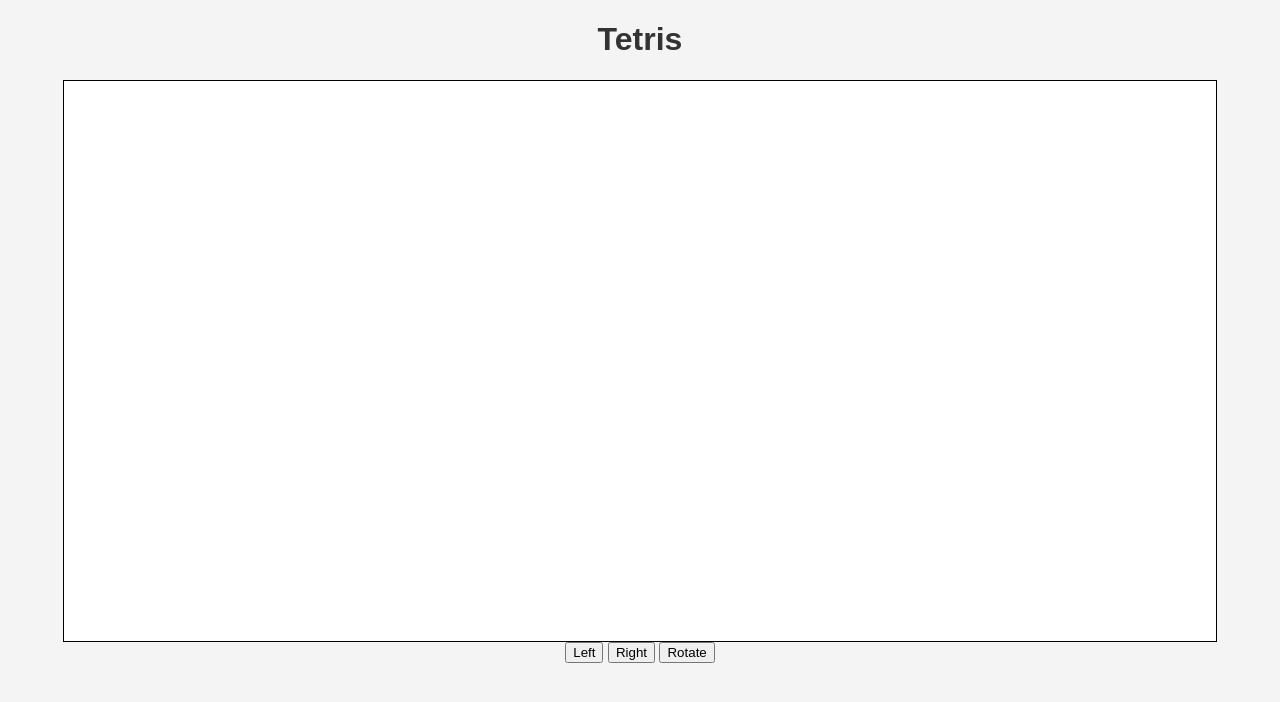
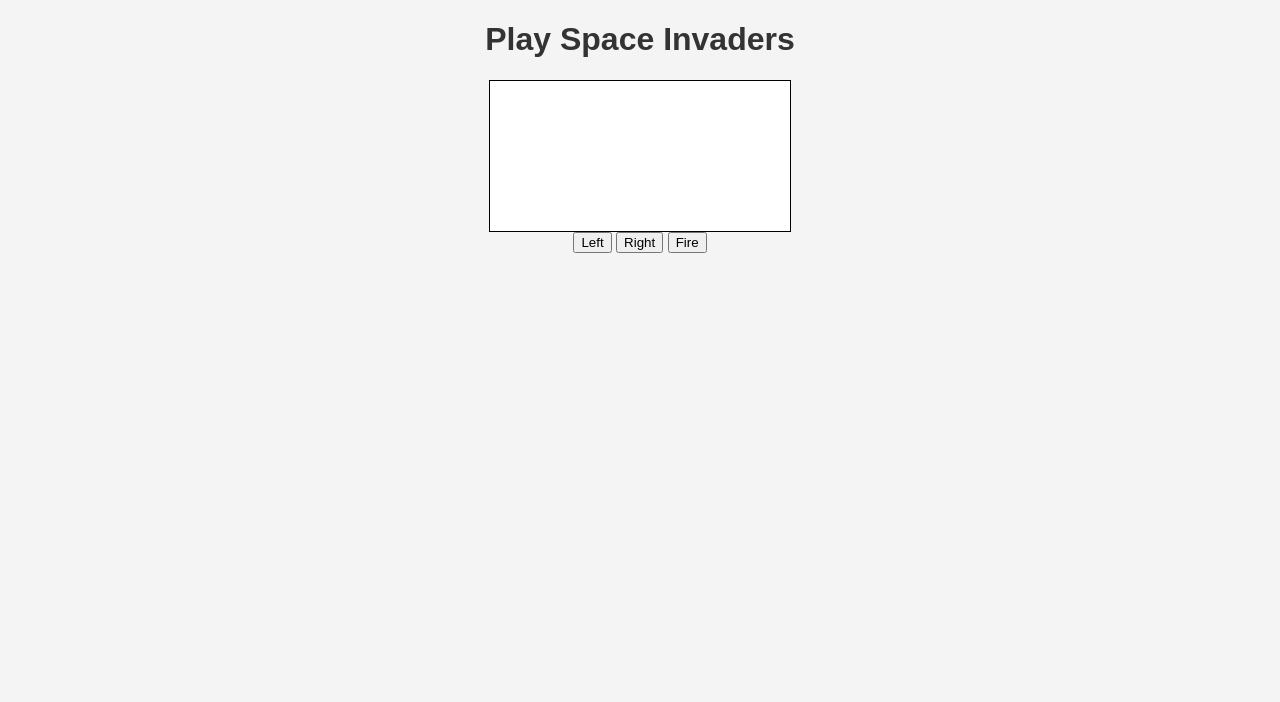
Before and after one commit to Trentlane1/Trentlane1.github.io, a plain HTML site: page space_invaders.html in a window 1280 px wide. Drawn offline with Linux system fonts and the light colour scheme.

Commit message:
Update space_invaders.html

```diff
--- a/space_invaders.html
+++ b/space_invaders.html
@@ -3,22 +3,23 @@
 <head>
     <meta charset="UTF-8">
     <meta name="viewport" content="width=device-width, initial-scale=1.0">
-    <title>Tetris Game</title>
+    <title>Space Invaders Game by Trentlane1</title>
     <link rel="stylesheet" href="assets/style.css">
 </head>
 <body>
     <header>
-        <h1>Tetris</h1>
+        <h1>Play Space Invaders</h1>
     </header>
 
-    <canvas id="tetrisCanvas"></canvas>
+    <canvas id="spaceInvadersCanvas"></canvas>
 
+    <!-- Touch Controls for Mobile -->
     <div id="controls">
         <button id="leftButton">Left</button>
         <button id="rightButton">Right</button>
-        <button id="fireButton">Rotate</button>
+        <button id="fireButton">Fire</button>
     </div>
 
-    <script src="assets/tetris.js"></script>
+    <script src="assets/space_invaders.js"></script>
 </body>
 </html>
```
